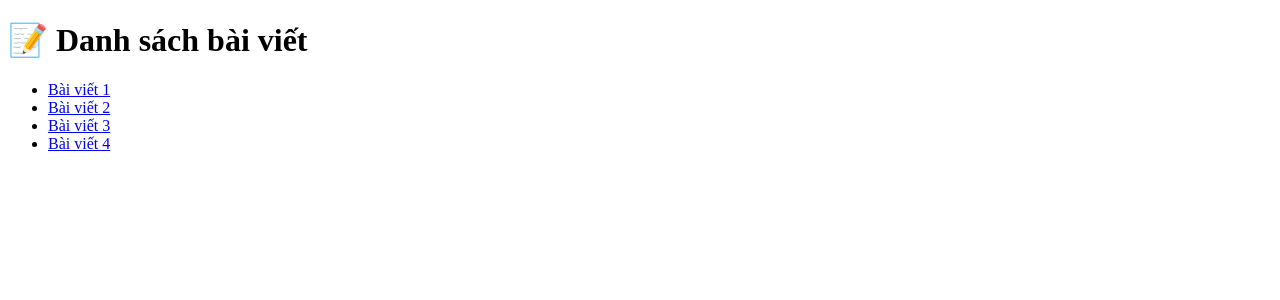
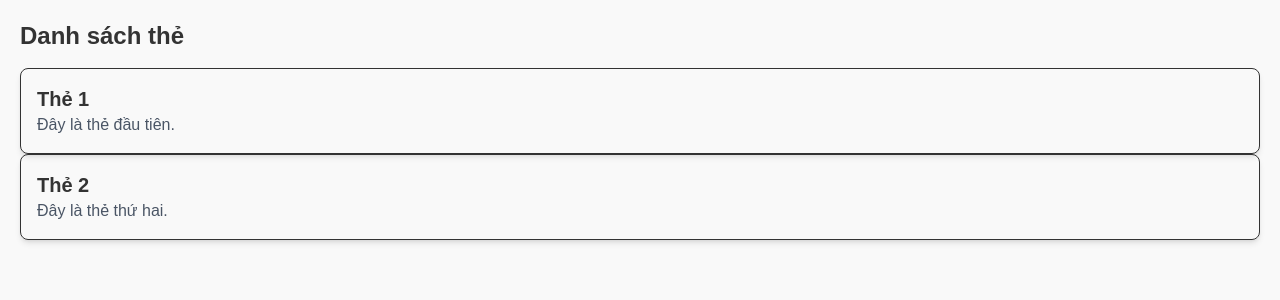
Before and after one commit to baolinh-dev/nextjs-stepbystep, a Next.js app: page / in a window 1280 px wide. Shown: the top 300 px of the page. Built offline with nearby package versions, Linux system fonts and the light colour scheme.

Commit message:
component example

```diff
--- a/pages/api/posts.ts
+++ /dev/null
@@ -1,31 +0,0 @@
-import { NextApiRequest, NextApiResponse } from "next";
-
-const posts = [
-  { id: 1, title: "Bài viết 1", content: "Nội dung bài viết 1" },
-  { id: 2, title: "Bài viết 2", content: "Nội dung bài viết 2" },
-  { id: 3, title: "Bài viết 3", content: "Nội dung bài viết 3" },
-  { id: 4, title: "Bài viết 4", content: "Nội dung bài viết 4" },
-];
-
-export default function handler(req: NextApiRequest, res: NextApiResponse) {
-  try {
-    if (req.method === "GET") {
-      const { id } = req.query;
-
-      if (id) {
-        const post = posts.find((p) => p.id.toString() === id);
-        if (!post) {
-          return res.status(404).json({ message: "Không tìm thấy bài viết" });
-        }
-        return res.status(200).json(post);
-      }
-
-      return res.status(200).json(posts);
-    }
-
-    return res.status(405).json({ message: "Method Not Allowed" });
-  } catch (error) {
-    console.error("Lỗi API:", error);
-    return res.status(500).json({ message: "Lỗi server" });
-  }
-}
--- a/pages/index.tsx
+++ /dev/null
@@ -1,26 +0,0 @@
-import { useEffect, useState } from "react";
-import Link from "next/link";
-
-export default function Home() {
-    /* eslint-disable @typescript-eslint/no-explicit-any */
-  const [posts, setPosts] = useState<any[]>([]);
-
-  useEffect(() => {
-    fetch("/api/posts") // Gọi API từ client
-      .then((res) => res.json())
-      .then((data) => setPosts(data));
-  }, []);
-
-  return (
-    <div>
-      <h1>📝 Danh sách bài viết</h1>
-      <ul>
-        {posts.map((post) => (
-          <li key={post.id}>
-            <Link href={`/blog/${post.id}`}>{post.title}</Link>
-          </li>
-        ))}
-      </ul>
-    </div>
-  );
-}
--- /dev/null
+++ b/src/app/components/Card.tsx
@@ -0,0 +1,15 @@
+interface CardProps {
+  title: string;
+  description: string;
+}
+
+const Card: React.FC<CardProps> = ({ title, description }) => {
+  return (
+    <div className="border p-4 rounded-lg shadow-md">
+      <h2 className="text-xl font-bold">{title}</h2>
+      <p className="text-gray-600">{description}</p>
+    </div>
+  );
+};
+
+export default Card;
--- /dev/null
+++ b/src/app/globals.css
@@ -0,0 +1,8 @@
+@import "tailwindcss";
+
+body {
+  font-family: sans-serif;
+  background-color: #f9f9f9;
+  color: #333;
+  padding: 20px;
+}
--- /dev/null
+++ b/src/app/layout.tsx
@@ -0,0 +1,34 @@
+import type { Metadata } from "next";
+ import { Geist, Geist_Mono } from "next/font/google";
+ import "./globals.css";
+
+ const geistSans = Geist({
+   variable: "--font-geist-sans",
+   subsets: ["latin"],
+ });
+
+ const geistMono = Geist_Mono({
+   variable: "--font-geist-mono",
+   subsets: ["latin"],
+ });
+
+ export const metadata: Metadata = {
+   title: "Create Next App",
+   description: "Generated by create next app",
+ };
+
+ export default function RootLayout({
+   children,
+ }: Readonly<{
+   children: React.ReactNode;
+ }>) {
+   return (
+     <html lang="en">
+       <body
+         className={`${geistSans.variable} ${geistMono.variable} antialiased suppressHydrationWarning`}
+       >
+         {children}
+       </body>
+     </html>
+   );
+ }
--- /dev/null
+++ b/src/app/page.tsx
@@ -0,0 +1,12 @@
+// src/app/page.tsx
+import Card from "./components/Card";
+
+export default function Home() {
+  return (
+    <div>
+      <h1 className="text-2xl font-bold mb-4">Danh sách thẻ</h1>
+      <Card title="Thẻ 1" description="Đây là thẻ đầu tiên." />
+      <Card title="Thẻ 2" description="Đây là thẻ thứ hai." />
+    </div>
+  );
+}
```
Also changed, not shown: package.json (+8 -6 lines), pages/blog/[id].tsx (deleted, +0 -31 lines), 1 other file (tests, documents, lock files or other folders).
